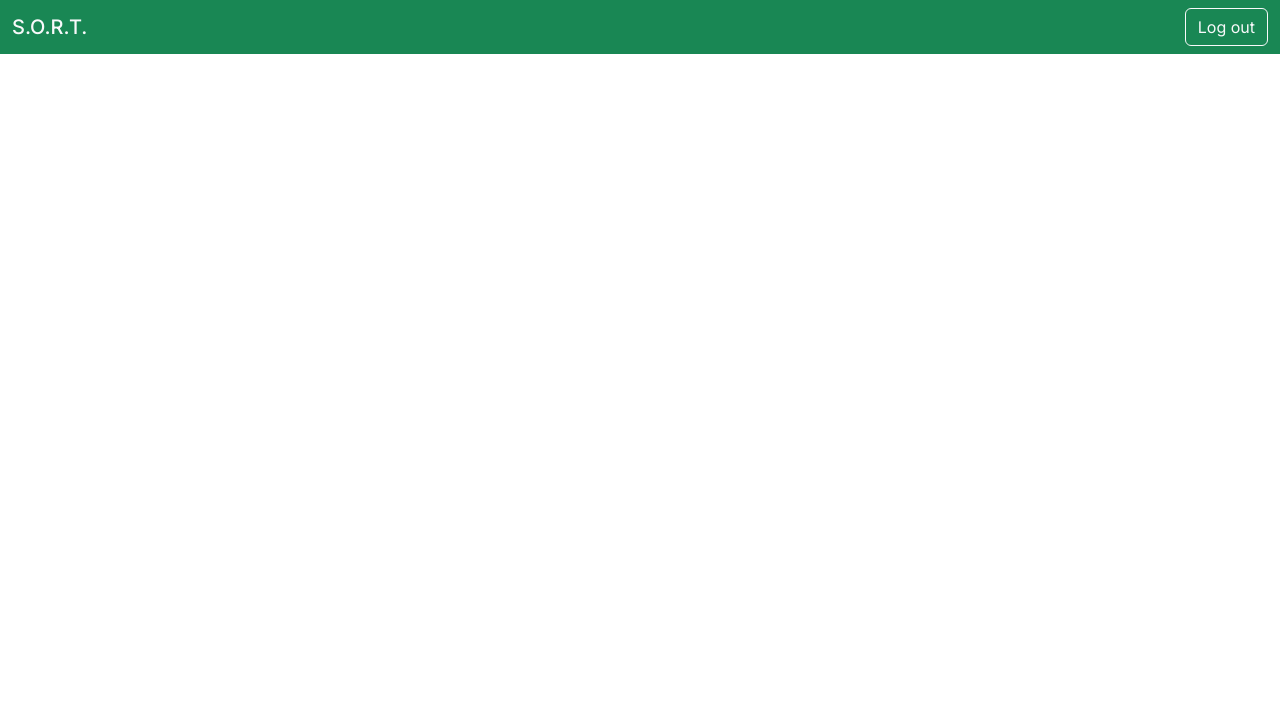
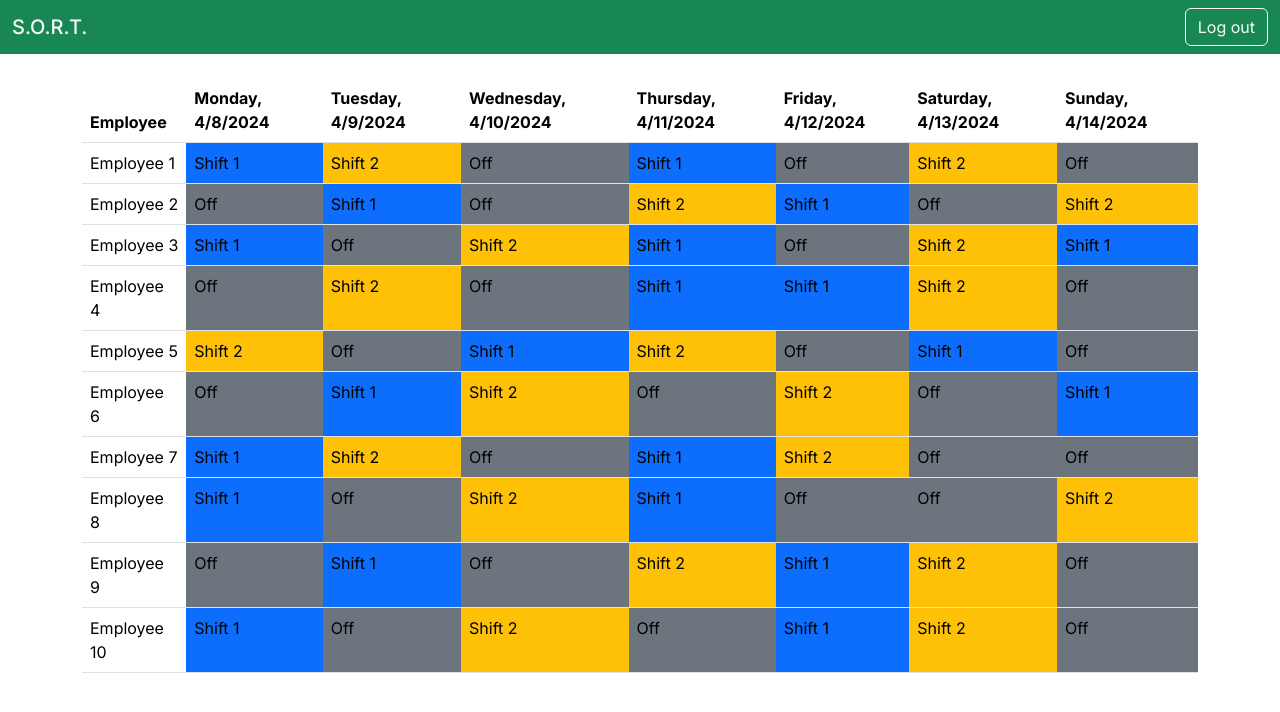
Before and after one commit to meganlimjy02/DSA3101-Team-404, a Next.js app in the folder frontend/sort-app/: page /management in a window 1280 px wide. Shown: the top 712 px of the page. Built offline with nearby package versions, Linux system fonts and the light colour scheme.

Commit message:
Added management schedule and account creation page

```diff
--- a/frontend/sort-app/src/app/management/page.tsx
+++ b/frontend/sort-app/src/app/management/page.tsx
@@ -1,9 +1,85 @@
+import React from "react";
+import 'bootstrap/dist/css/bootstrap.min.css';
+
 export default function Page() {
-    return <>
-    <nav className="navbar navbar-light bg-success">
-      <div className="container-fluid">
-        <span className="navbar-brand mb-0 h1 text-light">S.O.R.T.</span>
-        <button type="button" className="btn btn-outline-light">Log out</button>
+  // Define a function to determine the CSS class based on the shift type
+  const getClassForShift = (shiftType: string) => {
+    switch (shiftType) {
+      case "Shift 1":
+        return "bg-primary";
+      case "Shift 2":
+        return "bg-warning";
+      case "Off":
+        return "bg-secondary";
+      default:
+        return "";
+    }
+  };
+
+  // Function to get the current date in the desired format
+  const getCurrentDate = (dayOffset: number) => {
+    const currentDate = new Date();
+    const firstDayOfWeek = currentDate.getDate() - currentDate.getDay() + (dayOffset + 1);
+    const day = new Date(currentDate.setDate(firstDayOfWeek));
+    const options = { weekday: 'long', day: 'numeric', month: 'numeric', year: 'numeric' } as const;
+    return day.toLocaleDateString(undefined, options);
+  };
+
+  // Sample data representing shifts for employees
+  const shiftsData = [
+    ["Employee 1", "Shift 1", "Shift 2", "Off", "Shift 1", "Off", "Shift 2", "Off"],
+    ["Employee 2", "Off", "Shift 1", "Off", "Shift 2", "Shift 1", "Off", "Shift 2"],
+    ["Employee 3", "Shift 1", "Off", "Shift 2", "Shift 1", "Off", "Shift 2", "Shift 1"],
+    ["Employee 4", "Off", "Shift 2", "Off", "Shift 1", "Shift 1", "Shift 2", "Off"],
+    ["Employee 5", "Shift 2", "Off", "Shift 1", "Shift 2", "Off", "Shift 1", "Off"],
+    ["Employee 6", "Off", "Shift 1", "Shift 2", "Off", "Shift 2", "Off", "Shift 1"],
+    ["Employee 7", "Shift 1", "Shift 2", "Off", "Shift 1", "Shift 2", "Off", "Off"],
+    ["Employee 8", "Shift 1", "Off", "Shift 2", "Shift 1", "Off", "Off", "Shift 2"],
+    ["Employee 9", "Off", "Shift 1", "Off", "Shift 2", "Shift 1", "Shift 2", "Off"],
+    ["Employee 10", "Shift 1", "Off", "Shift 2", "Off", "Shift 1", "Shift 2", "Off"],
+    // Add more rows of data as needed
+  ];
+
+  return (
+    <>
+      <nav className="navbar navbar-light bg-success">
+        <div className="container-fluid">
+          <span className="navbar-brand mb-0 h1 text-light">S.O.R.T.</span>
+          <button type="button" className="btn btn-outline-light">
+            Log out
+          </button>
+        </div>
+      </nav>
+      <div className="container mt-4">
+        <table className="table">
+          <thead>
+            <tr>
+              <th scope="col">Employee</th>
+              <th scope="col">{getCurrentDate(0)}</th>
+              <th scope="col">{getCurrentDate(1)}</th>
+              <th scope="col">{getCurrentDate(2)}</th>
+              <th scope="col">{getCurrentDate(3)}</th>
+              <th scope="col">{getCurrentDate(4)}</th>
+              <th scope="col">{getCurrentDate(5)}</th>
+              <th scope="col">{getCurrentDate(6)}</th>
+            </tr>
+          </thead>
+          <tbody>
+            {shiftsData.map((row, rowIndex) => (
+              <tr key={rowIndex}>
+                {row.map((shift, colIndex) => (
+                  <td
+                    key={colIndex}
+                    className={getClassForShift(shift)}
+                  >
+                    {shift}
+                  </td>
+                ))}
+              </tr>
+            ))}
+          </tbody>
+        </table>
       </div>
-    </nav></>
-  }
+    </>
+  );
+}
```
Also changed, not shown: frontend/sort-app/src/app/management/accountcreation/page.tsx (added).
